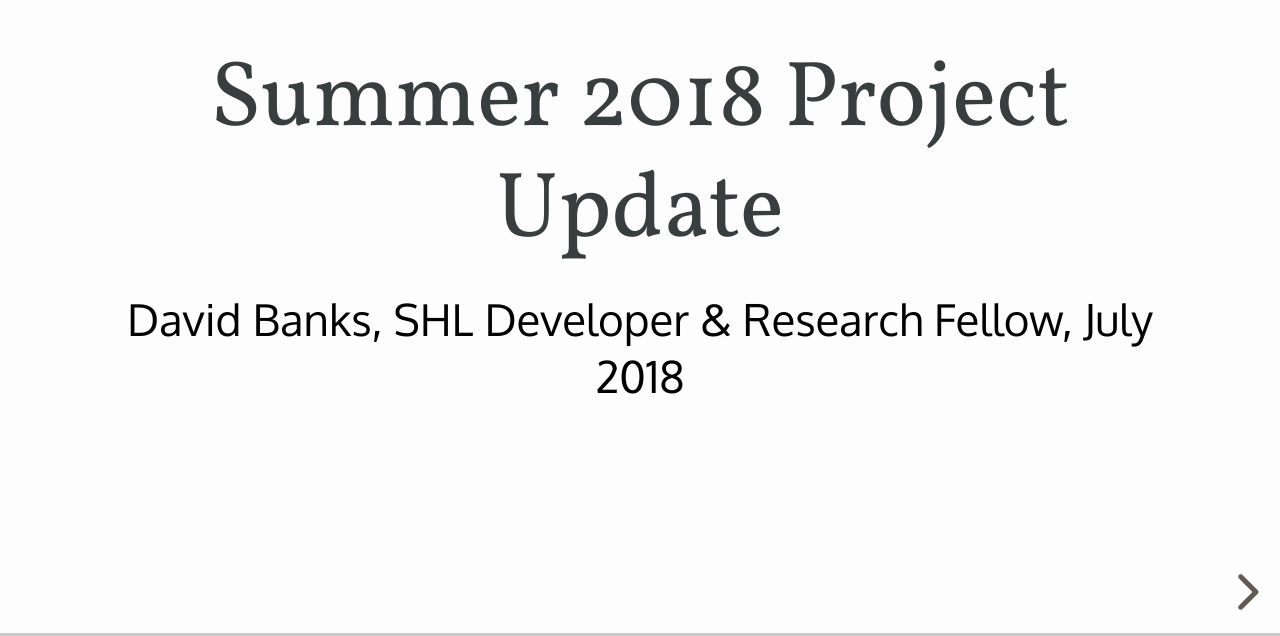
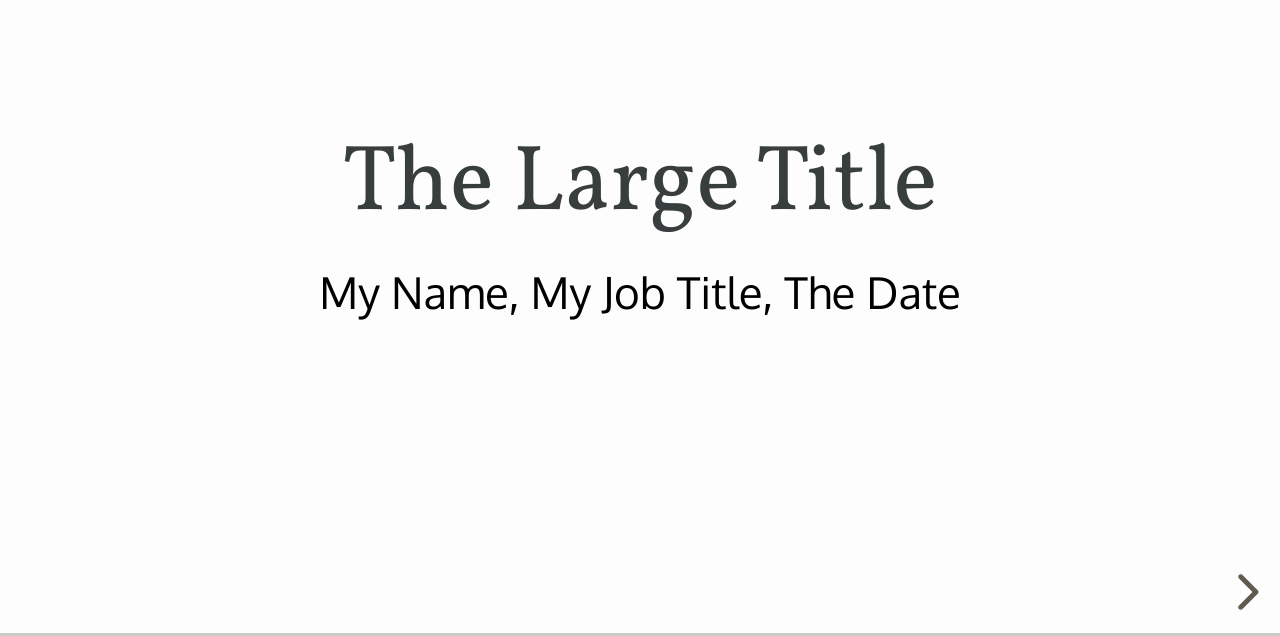
Before and after one commit to amoe/revealjs-template, a plain HTML site: page index.html in a window 1280 px wide. Shown: the part 164-800 px from the top of the page. Drawn offline with Linux system fonts and the light colour scheme.

Commit message:
script to instantiate

```diff
--- a/index.html
+++ b/index.html
@@ -10,8 +10,8 @@
     <div class="reveal">
       <div class="slides">
 	<section>
-          <h2>Summer 2018 Project Update</h2>
-          <p>David Banks, SHL Developer & Research Fellow, July 2018</p>
+          <h2>The Large Title</h2>
+          <p>My Name, My Job Title, The Date</p>
         </section>
 
 	<section>
```
Also changed, not shown: 1 other file.
